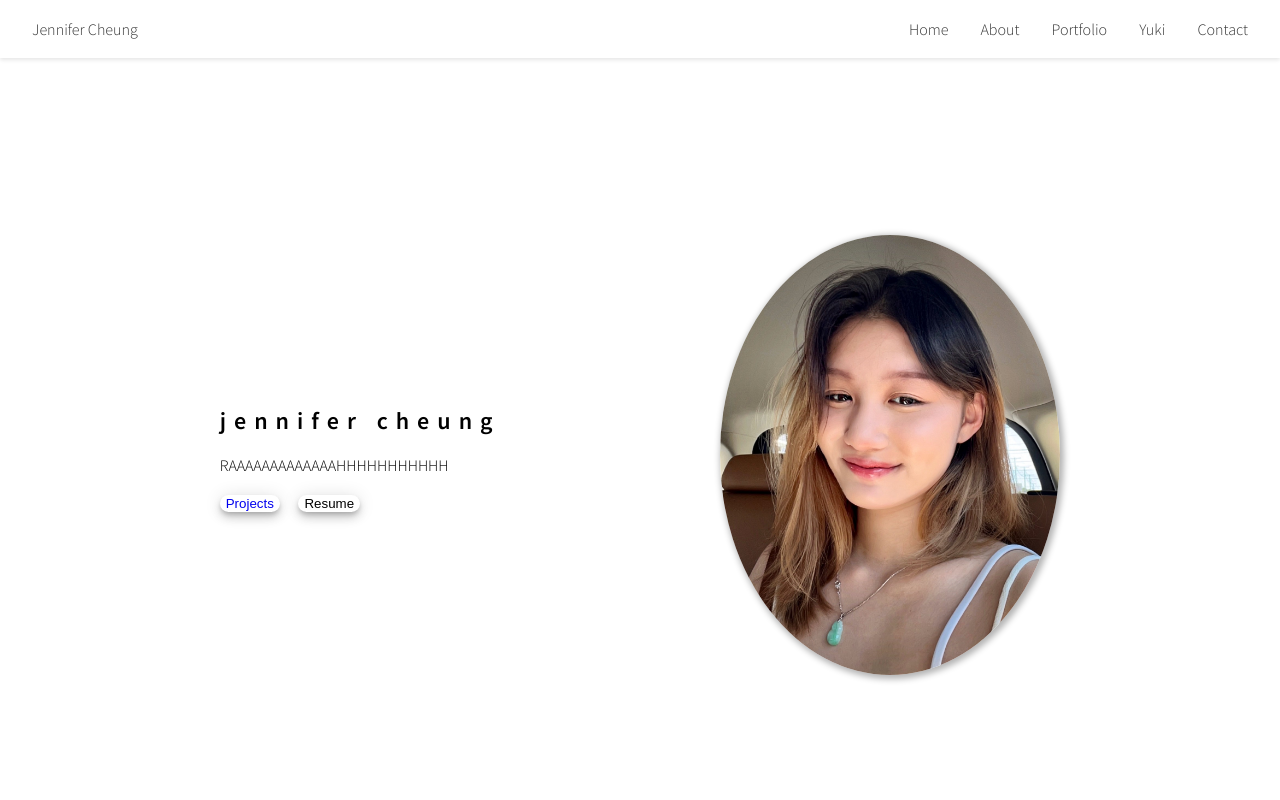
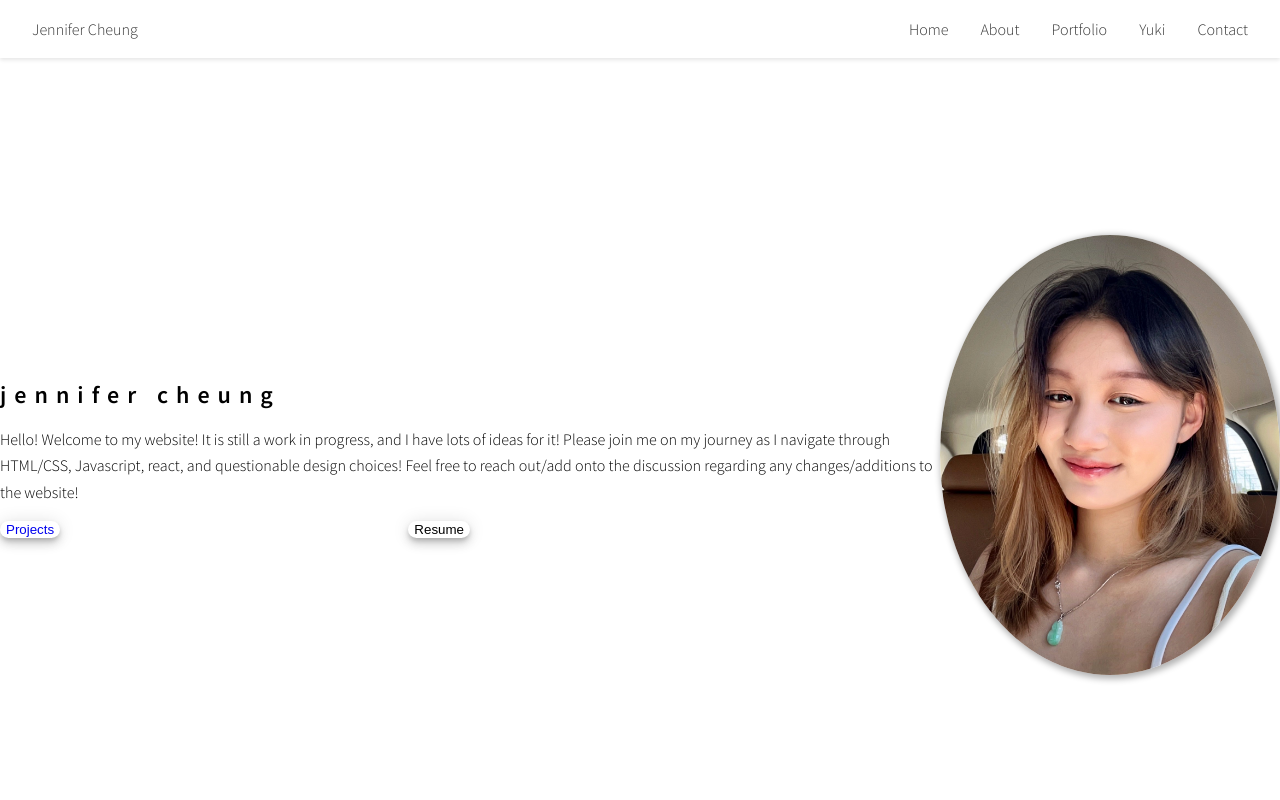
Before and after one commit to jeniichee/personal-website, a React (Create React App) app: page / in a window 1280 px wide. Shown: the top 800 px of the page. Built offline with nearby package versions, Linux system fonts and the light colour scheme; a web font is replaced by a local one.

Commit message:
changed home message

```diff
--- a/src/components/Home/Home.js
+++ b/src/components/Home/Home.js
@@ -7,7 +7,7 @@ function Home() {
         <section id="home">
             <div className="home-content">
                 <h1>Jennifer Cheung</h1>
-                <p>RAAAAAAAAAAAAAHHHHHHHHHHH</p>
+                <p>Hello! Welcome to my website! It is still a work in progress, and I have lots of ideas for it! Please join me on my journey as I navigate through HTML/CSS, Javascript, react, and questionable design choices! Feel free to reach out/add onto the discussion regarding any changes/additions to the website! </p>
                 <div className="quick-buttons">
                     <button className="projects-btn"><Link to="/portfolio" style={{ textDecoration: 'none' }}>Projects</Link></button>
                     <button className="resume-btn">Resume</button>
```
Also changed, not shown: 1 other file (tests, documents, lock files or other folders).
